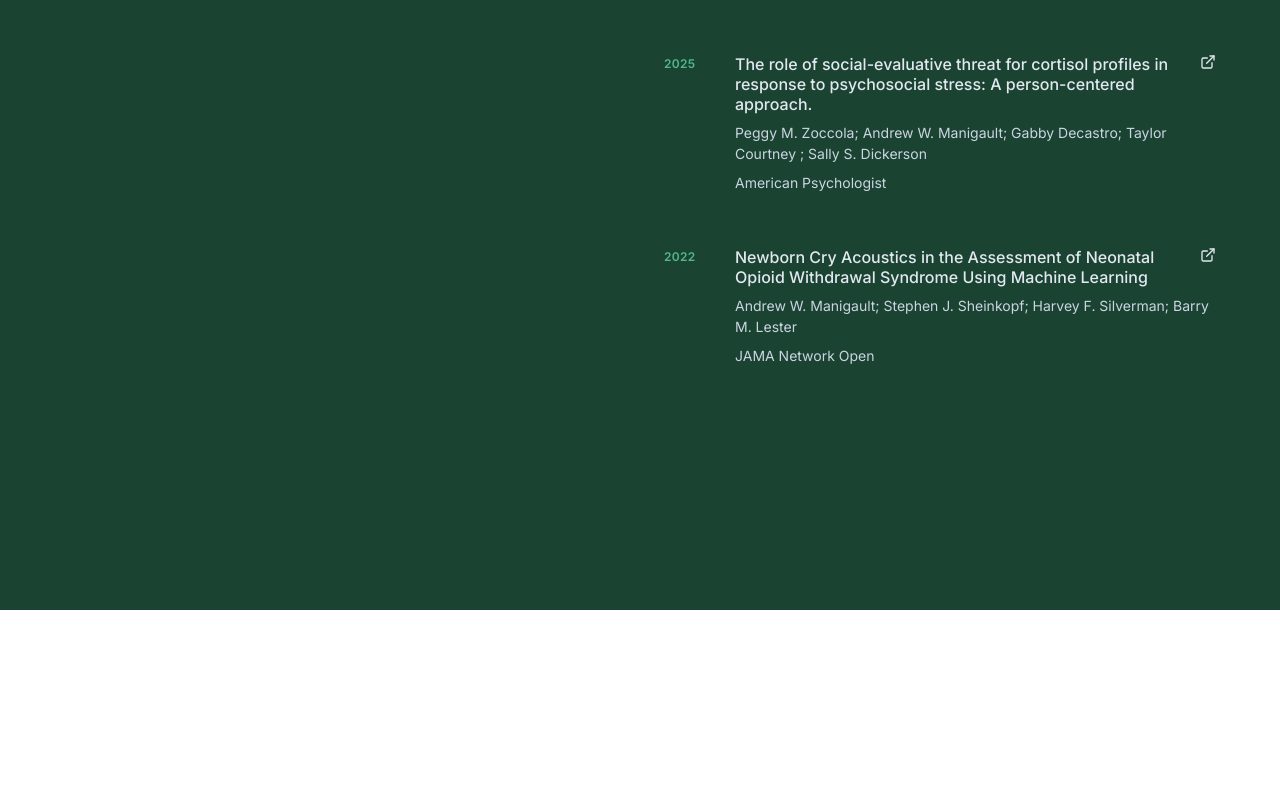
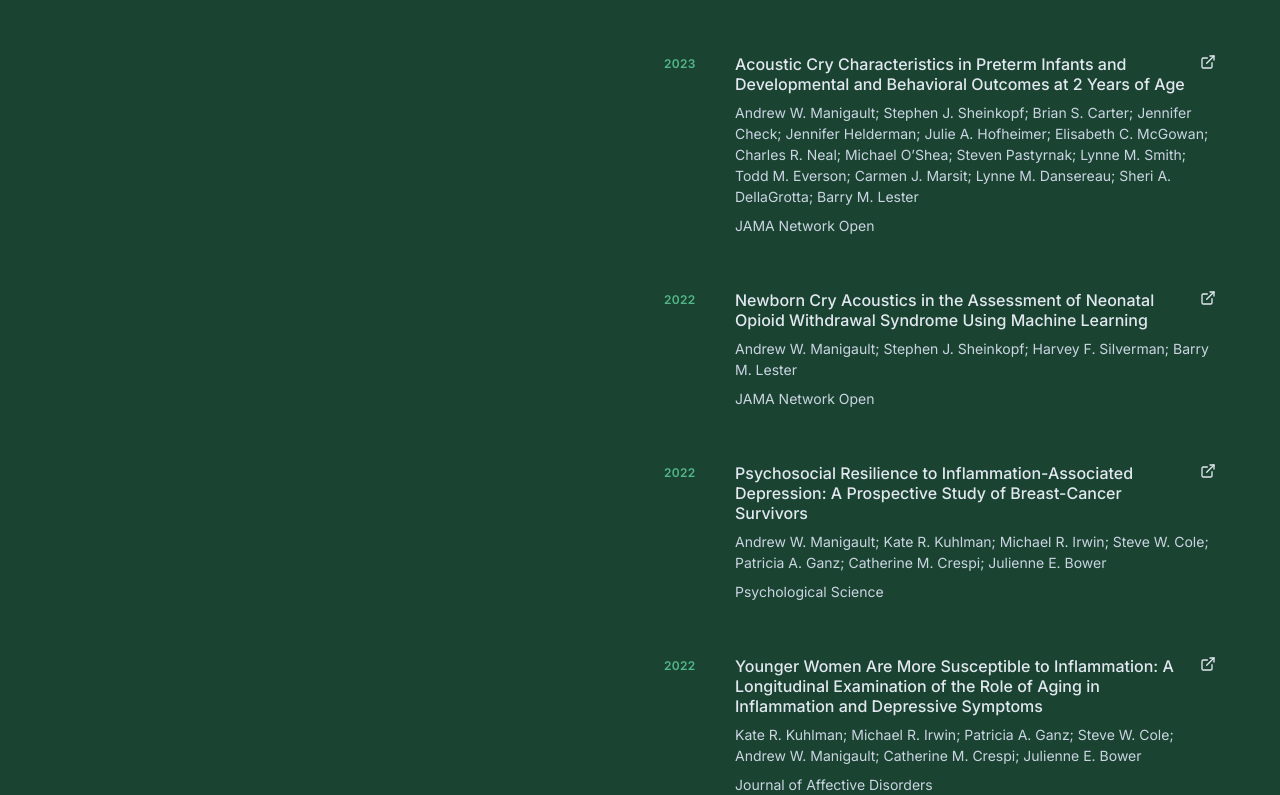
Before and after one commit to amanigaultw/web-portfolio, a Next.js app: page / in a window 1280 px wide. Shown: the part 2125-2920 px from the top of the page. Before the commit the page ends 2735 px from the top, so only its background shows below. Built offline with nearby package versions, Linux system fonts and the light colour scheme.

Commit message:
Update Publications.tsx

```diff
--- a/components/Publications.tsx
+++ b/components/Publications.tsx
@@ -3,18 +3,18 @@ import PublicationCard from './PublicationCard'
 
 const publications = [
   {
-    title: 'The Role of Social-Evaluative Threat for Cortisol Profiles in Response to Psychosocial Stress: A Person-Centered Approach.',
+    title: 'The Role of Social-Evaluative Threat for Cortisol Profiles in Response to Psychosocial Stress: A Person-Centered Approach',
     year: "2025",
-    authors: ['Peggy M. Zoccola', 'Andrew W. Manigault', 'Gabby Decastro', 'Taylor Courtney ', 'Sally S. Dickerson'],
+    authors: ['Peggy M. Zoccola', 'Andrew W. Manigault', 'Gabby Decastro', 'Taylor Courtney', 'Sally S. Dickerson'],
     journal: "American Psychologist",
     link: 'https://doi.org/10.1037/amp0001335'
   },
   {
-    title: 'The role of social-evaluative threat for cortisol profiles in response to psychosocial stress: A person-centered approach.',
-    year: "2025",
-    authors: ['Peggy M. Zoccola', 'Andrew W. Manigault', 'Gabby Decastro', 'Taylor Courtney ', 'Sally S. Dickerson'],
-    journal: "American Psychologist",
-    link: 'https://doi.org/10.1037/amp0001335'
+    title: 'Acoustic Cry Characteristics in Preterm Infants and Developmental and Behavioral Outcomes at 2 Years of Age',
+    year: "2023",
+    authors: ['Andrew W. Manigault', 'Stephen J. Sheinkopf', 'Brian S. Carter', 'Jennifer Check', 'Jennifer Helderman', 'Julie A. Hofheimer', 'Elisabeth C. McGowan', 'Charles R. Neal', 'Michael O’Shea', 'Steven Pastyrnak', 'Lynne M. Smith', 'Todd M. Everson', 'Carmen J. Marsit', 'Lynne M. Dansereau', 'Sheri A. DellaGrotta', 'Barry M. Lester'],
+    journal: "JAMA Network Open",
+    link: 'https://jamanetwork.com/journals/jamanetworkopen/fullarticle/2800870'
   },
   {
     title: 'Newborn Cry Acoustics in the Assessment of Neonatal Opioid Withdrawal Syndrome Using Machine Learning',
@@ -22,6 +22,125 @@ const publications = [
     authors: ['Andrew W. Manigault', 'Stephen J. Sheinkopf', 'Harvey F. Silverman', 'Barry M. Lester'],
     journal: "JAMA Network Open",
     link: 'https://jamanetwork.com/journals/jamanetworkopen/fullarticle/2797784'
+  },
+  {
+    title: 'Psychosocial Resilience to Inflammation-Associated Depression: A Prospective Study of Breast-Cancer Survivors',
+    year: "2022",
+    authors: ['Andrew W. Manigault', 'Kate R. Kuhlman', 'Michael R. Irwin', 'Steve W. Cole', 'Patricia A. Ganz', 'Catherine M. Crespi', 'Julienne E. Bower'],
+    journal: "Psychological Science",
+    link: 'https://doi.org/10.1177/09567976221079633'
+  },
+  {
+    title: 'Younger Women Are More Susceptible to Inflammation: A Longitudinal Examination of the Role of Aging in Inflammation and Depressive Symptoms',
+    year: "2022",
+    authors: ['Kate R. Kuhlman', 'Michael R. Irwin', 'Patricia A. Ganz', 'Steve W. Cole', 'Andrew W. Manigault', 'Catherine M. Crespi', 'Julienne E. Bower'],
+    journal: "Journal of Affective Disorders",
+    link: 'https://doi.org/10.1016/j.jad.2022.05.019'
+  },
+  {
+    title: 'Psychoneuroimmunology: How Chronic Stress Makes Us Sick',
+    year: "2022",
+    authors: ['Andrew W. Manigault', 'Peggy M. Zoccola'],
+    journal: "Biopsychosocial Factors of Stress, and Mindfulness for Stress Reduction",
+    link: 'https://doi.org/10.1007/978-3-030-81245-4_4'
+  },
+  {
+    title: '',
+    year: "",
+    authors: ['Andrew W. Manigault'],
+    journal: "",
+    link: ''
+  },
+  {
+    title: '',
+    year: "",
+    authors: ['Andrew W. Manigault'],
+    journal: "",
+    link: ''
+  },
+  {
+    title: '',
+    year: "",
+    authors: ['Andrew W. Manigault'],
+    journal: "",
+    link: ''
+  },
+  {
+    title: '',
+    year: "",
+    authors: ['Andrew W. Manigault'],
+    journal: "",
+    link: ''
+  },
+  {
+    title: '',
+    year: "",
+    authors: ['Andrew W. Manigault'],
+    journal: "",
+    link: ''
+  },
+  {
+    title: '',
+    year: "",
+    authors: ['Andrew W. Manigault'],
+    journal: "",
+    link: ''
+  },
+  {
+    title: '',
+    year: "",
+    authors: ['Andrew W. Manigault'],
+    journal: "",
+    link: ''
+  },
+  {
+    title: '',
+    year: "",
+    authors: ['Andrew W. Manigault'],
+    journal: "",
+    link: ''
+  },
+  {
+    title: '',
+    year: "",
+    authors: ['Andrew W. Manigault'],
+    journal: "",
+    link: ''
+  },
+  {
+    title: '',
+    year: "",
+    authors: ['Andrew W. Manigault'],
+    journal: "",
+    link: ''
+  },
+  {
+    title: '',
+    year: "",
+    authors: ['Andrew W. Manigault'],
+    journal: "",
+    link: ''
+  },
+  {
+    title: '',
+    year: "",
+    authors: ['Andrew W. Manigault'],
+    journal: "",
+    link: ''
+  },
+  {
+    title: '',
+    year: "",
+    authors: ['Andrew W. Manigault'],
+    journal: "",
+    link: ''
+  },
+  {
+    title: '',
+    year: "",
+    authors: ['Andrew W. Manigault'],
+    journal: "",
+    link: ''
   }
 ]
 
```
